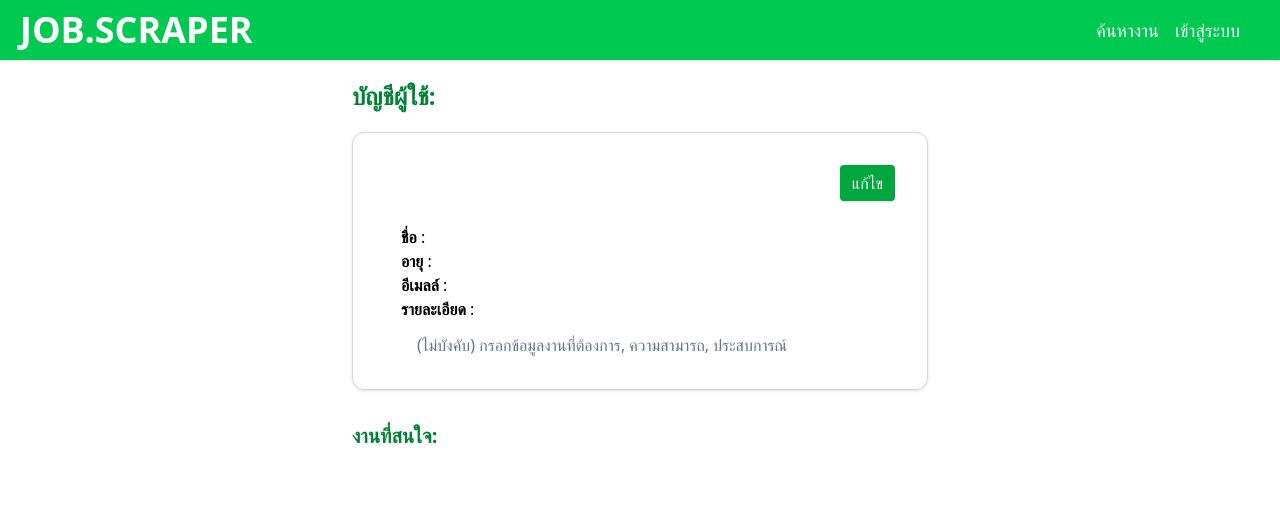
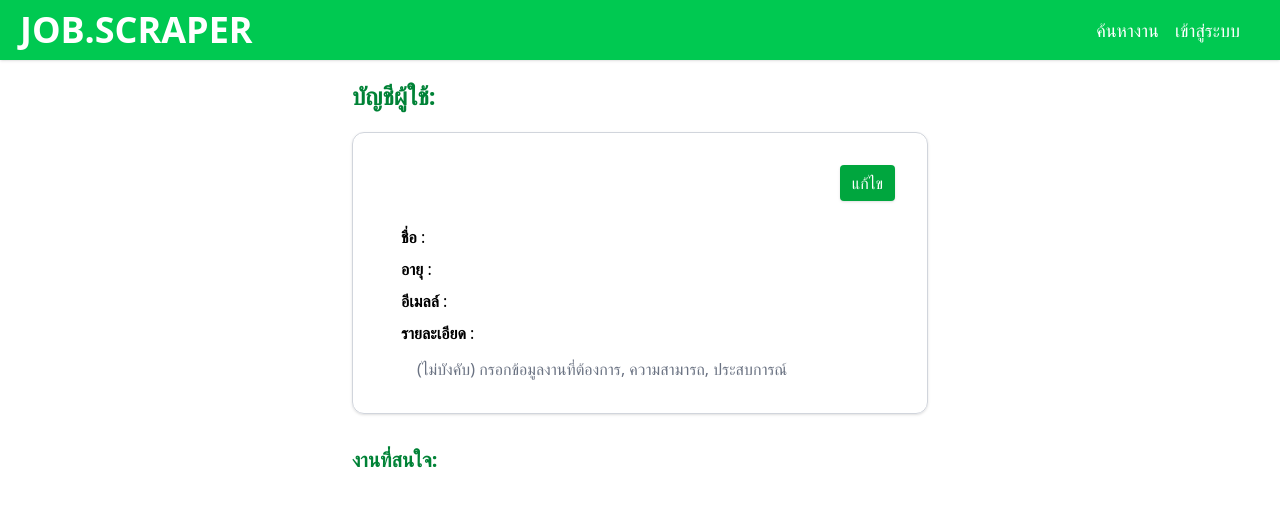
Before and after one commit to HaG40/job-data-web-scraping, a React (Vite) app in the folder frontend/job-site/: page /user in a window 1280 px wide. Shown: the top 506 px of the page. Built offline with nearby package versions, Linux system fonts and the light colour scheme; no server answers.

Commit message:
Edit UI for user page

```diff
--- a/frontend/job-site/src/components/users/UserPage.jsx
+++ b/frontend/job-site/src/components/users/UserPage.jsx
@@ -40,11 +40,13 @@ function UserPage() {
                 </div>
 
                 <br />
-                <div className='ml-4 flex flex-col'>
+                <div className='ml-4 flex flex-col space-y-2'>
                     <label><b>ชื่อ</b> : {name}</label>
                     <label><b>อายุ</b> : {age}</label>
                     <label><b>อีเมลล์</b> : {email}</label>
-                    <label><b>รายละเอียด</b> : {description == "" ? <p className='text-gray-500 ml-4 mt-3'>(ไม่บังคับ) กรอกข้อมูลงานที่ต้องการ, ความสามารถ, ประสบการณ์</p>:{description}}</label>
+                    <div><b>รายละเอียด</b> :
+                        {description == "" ? <p className='text-gray-500 ml-4 mt-3'>(ไม่บังคับ) กรอกข้อมูลงานที่ต้องการ, ความสามารถ, ประสบการณ์</p>:{description}}
+                    </div>
                 </div>
 
 
```
